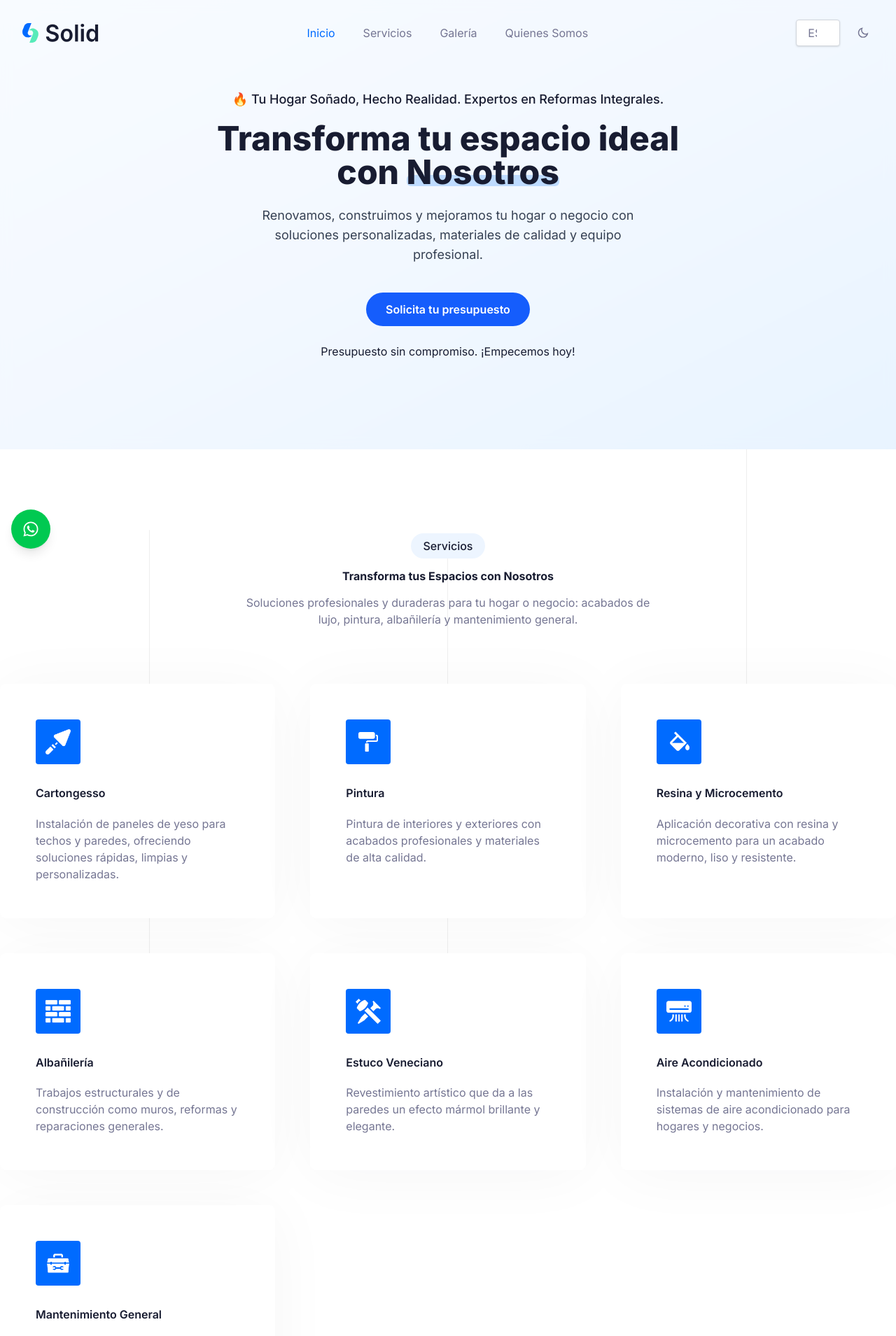
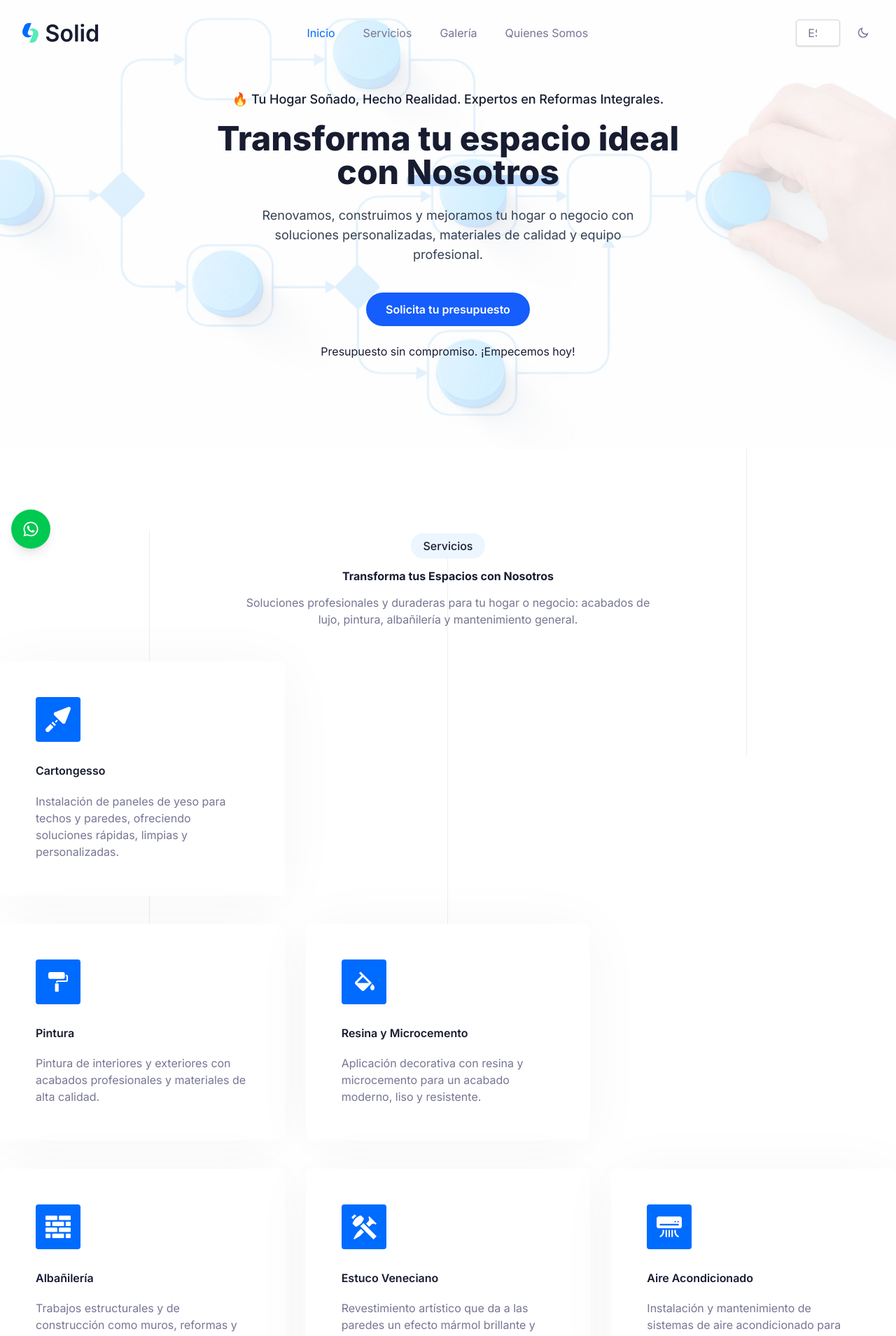
Before and after one commit to Mateocorone/Multiservices, a Next.js app: page / in a window 1280 px wide. Shown: the top 1909 px of the page at 70% size. Built offline with nearby package versions, Linux system fonts and the light colour scheme.

Commit message:
navegacion fluida

```diff
--- a/components/Features/index.tsx
+++ b/components/Features/index.tsx
@@ -6,16 +6,50 @@ import SectionHeader from "../Common/SectionHeader";
 import { motion } from "framer-motion";
 import { useLanguage } from '@/components/providers/LanguageProvider';
 
+const gridBase =
+  "grid grid-cols-1 md:grid-cols-2 lg:grid-cols-3 gap-7.5";
+
+const rowVariants = {
+  hidden: {},
+  visible: {
+    transition: {
+      staggerChildren: 0.15,
+    },
+  },
+};
+
+const cardVariants = {
+  hidden: {
+    opacity: 0,
+    x: -60,
+  },
+  visible: {
+    opacity: 1,
+    x: 0,
+    transition: {
+      duration: 0.6,
+      ease: "easeOut",
+    },
+  },
+};
+
+
+
 const Feature = () => {
   const { t } = useLanguage();
+
+  // Gradas
+  const row1 = featuresData.slice(0, 1);
+  const row2 = featuresData.slice(1, 3);
+  const row3 = featuresData.slice(3, 6);
 
   return (
     <motion.section
       id="features"
       className="py-20 lg:py-25 xl:py-30"
-      initial={{ opacity: 0, x: -100 }}
-      whileInView={{ opacity: 1, x: 0 }}
-      transition={{ duration: 0.8, ease: "easeOut" }}
+      initial={{ opacity: 0 }}
+      whileInView={{ opacity: 1 }}
+      transition={{ duration: 0.6 }}
       viewport={{ amount: 0.2 }}
     >
       <div className="mx-auto max-w-c-1315 px-4 md:px-8 xl:px-0">
@@ -27,11 +61,49 @@ const Feature = () => {
           }}
         />
 
-        <div className="mt-12.5 grid grid-cols-1 gap-7.5 md:grid-cols-2 lg:mt-15 lg:grid-cols-3 xl:mt-20 xl:gap-12.5">
-          {featuresData.map((feature, key) => (
-            <SingleFeature feature={feature} key={key} />
+        {/* FILA 1 - 1 CARD */}
+        <motion.div
+          className={`mt-12 ${gridBase}`}
+          variants={rowVariants}
+          initial="hidden"
+          whileInView="visible"
+          viewport={{ once: false, amount: 0.3 }}
+        >
+          <motion.div variants={cardVariants}>
+            <SingleFeature feature={row1[0]} />
+          </motion.div>
+        </motion.div>
+
+        {/* FILA 2 - 2 CARDS */}
+        <motion.div
+          className={`mt-10 ${gridBase}`}
+          variants={rowVariants}
+          initial="hidden"
+          whileInView="visible"
+          viewport={{ once: false, amount: 0.3 }}
+        >
+          {row2.map((feature) => (
+            <motion.div key={feature.id} variants={cardVariants}>
+              <SingleFeature feature={feature} />
+            </motion.div>
           ))}
-        </div>
+        </motion.div>
+
+        {/* FILA 3 - 3 CARDS */}
+        <motion.div
+          className={`mt-10 ${gridBase}`}
+          variants={rowVariants}
+          initial="hidden"
+          whileInView="visible"
+          viewport={{ once: false, amount: 0.3 }}
+        >
+          {row3.map((feature) => (
+            <motion.div key={feature.id} variants={cardVariants}>
+              <SingleFeature feature={feature} />
+            </motion.div>
+          ))}
+        </motion.div>
+
       </div>
     </motion.section>
   );
--- a/components/Hero/index.tsx
+++ b/components/Hero/index.tsx
@@ -15,8 +15,15 @@ const Hero = () => {
     <motion.section
       id="hero-section"
       className="relative flex items-center justify-center text-center py-32 px-4
-      bg-gradient-to-br from-blue-100 via-blue-200 to-blue-300
-      dark:from-blue-900 dark:via-indigo-900 dark:to-purple-900"
+      bg-white dark:bg-black overflow-hidden"
+      style={{
+        backgroundImage: "url('/images/mdf.png')",
+        backgroundSize: "cover",
+        backgroundPosition: "center",
+      }}
+      // className="relative flex items-center justify-center text-center py-32 px-4
+      // bg-gradient-to-br from-blue-100 via-blue-200 to-blue-300
+      // dark:from-blue-900 dark:via-indigo-900 dark:to-purple-900"
 
       initial={{ opacity: 0, y: 50 }}
       whileInView={{ opacity: 1, y: 0 }}
@@ -24,7 +31,7 @@ const Hero = () => {
       viewport={{ amount: 0.2 }}
     >
       {/* Overlay/filtro para contraste */}
-      <div className="absolute inset-0 bg-white/80 dark:bg-black/70 backdrop-blur-sm"></div>
+      <div className="absolute inset-0 bg-white/80 dark:bg-black/70  "></div>
 
       <div className="relative z-10 max-w-4xl mx-auto">
         <h4 className="mb-4.5 text-lg font-medium text-black dark:text-white">
```
Also changed, not shown: public/images/mdf.png (added), 1 other file (tests, documents, lock files or other folders).
